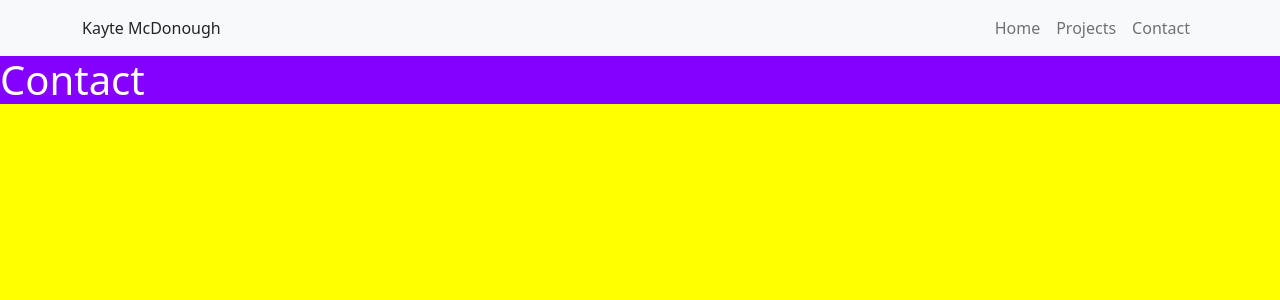
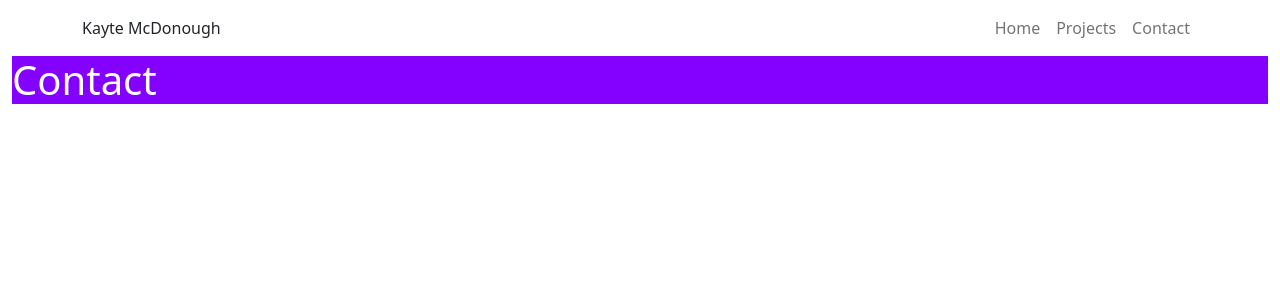
Before and after one commit to UseTheHill/react_router_6, a React (Create React App) app: page /contact in a window 1280 px wide. Shown: the top 300 px of the page. Built offline with nearby package versions, Linux system fonts and the light colour scheme.

Commit message:
navbar style through sass working

```diff
--- a/src/App.js
+++ b/src/App.js
@@ -1,7 +1,8 @@
 import { BrowserRouter, Route, Routes } from "react-router-dom";
 // import "./App.css";
 // import "bootstrap/dist/css/bootstrap.min.css";
-import styles from "./pages/App.module.scss";
+import "./App.mondule.scss";
+import styles from "../src/Navbar.module.scss";
 import { Navbar, Nav, Container } from "react-bootstrap/";
 
 // Pages
@@ -13,15 +14,16 @@ function App() {
   return (
     <div className="App">
       <BrowserRouter>
-        <Navbar className={styles.km_navbar} expand="md" bg="light">
-          <Container>
-            <Navbar href="/">Kayte McDonough</Navbar>
-            <Navbar.Toggle aria-controls="basic-navbar-nav" />
+      <Container>
+        <Navbar className={styles.km_whole_navbar} expand="md" >
+          <Container className={styles.km_navbar}>
+            <Navbar  href="/">Kayte McDonough</Navbar>
+            <Navbar.Toggle className={styles.km_toggle} aria-controls="basic-navbar-nav" />
             <Navbar.Collapse
-              className="justify-content-end"
+              className={styles.km_collapse}
               id="basic-navbar-nav"
             >
-              <Nav className="mr-auto">
+              <Nav className={styles.km_nav}>
                 <Nav.Item>
                   <Nav.Link href="/">Home</Nav.Link>
                 </Nav.Item>
@@ -35,11 +37,13 @@ function App() {
             </Navbar.Collapse>
           </Container>
         </Navbar>
+
         <Routes>
           <Route path="/" element={<Home />} />
           <Route path="/projects" element={<Projects />} />
           <Route path="/contact" element={<Contact />} />
         </Routes>
+        </Container>
       </BrowserRouter>
     </div>
   );
--- /dev/null
+++ b/src/App.mondule.scss
@@ -0,0 +1,10 @@
+@import "./variables.scss";
+
+// .km_navbar {
+//   background-color: rgb(126, 128, 0);
+// }
+@media (min-width: 576px){
+    #root > div > div{
+    max-width: 1920px;
+}
+}
--- /dev/null
+++ b/src/Navbar.module.scss
@@ -0,0 +1,19 @@
+@import "./variables.scss";
+
+// .km_whole_navbar {
+//     max-width: 1920px;
+// }
+
+.km_whole_navbar {
+  padding: 0;
+  width: 100%;
+}
+// .km_toggle {
+//   width: 100%;
+// }
+.km_collapse {
+  justify-content: end;
+}
+// .km_nav {
+
+// }
--- a/src/pages/App.module.scss
+++ /dev/null
@@ -1,5 +0,0 @@
-@import "../variables.scss";
-
-Navbar {
-  background-color: purple;
-}
--- a/src/variables.scss
+++ b/src/variables.scss
@@ -1 +1,7 @@
-$bg: yellow;
+$bg: rgb(255, 255, 255);
+$bg2: rgb(126, 128, 0);
+
+
+$spacing-sm: 8px;
+$spacing-md: 16px;
+$spacing-lg: 32px;
```
